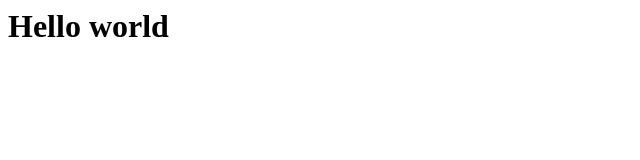
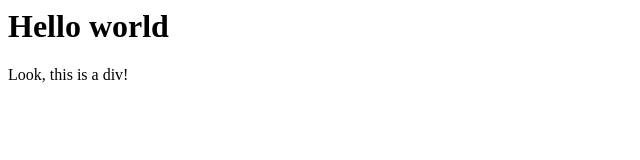
Before and after one commit to keber/keber_cl, a plain HTML site: page index.html in a window 1280 px wide. Shown: the whole page, without its empty margins (0-640 px from the left). Drawn offline with Linux system fonts and the light colour scheme.

Commit message:
awesome stuff added

```diff
--- a/index.html
+++ b/index.html
@@ -4,5 +4,6 @@
     </head>
     <body>
         <h1>Hello world</h1>
+        <div>Look, this is a div!</div>
     </body>
 </html>
```
